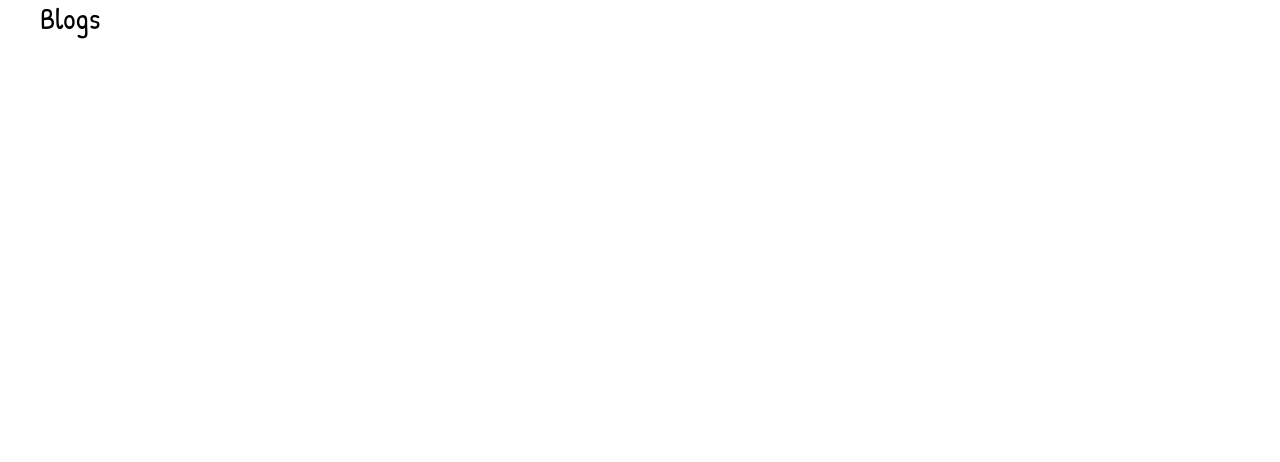
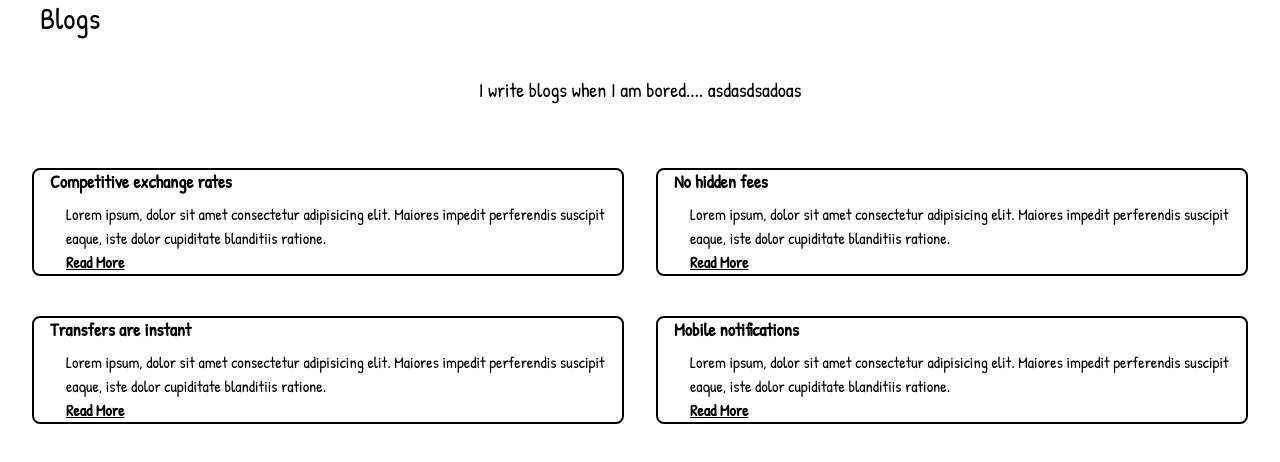
Before and after one commit to pratikdevdas/myportfolio, a Next.js app: page /Blogs in a window 1280 px wide. Shown: the top 462 px of the page. Built offline with nearby package versions, Linux system fonts and the light colour scheme.

Commit message:
added blog

```diff
--- a/pages/Blogs.js
+++ b/pages/Blogs.js
@@ -1,9 +1,65 @@
+
+import { AnnotationIcon, GlobeAltIcon, LightningBoltIcon, ScaleIcon } from '@heroicons/react/outline'
+
+const features = [
+  {
+    name: 'Competitive exchange rates',
+    description:
+      'Lorem ipsum, dolor sit amet consectetur adipisicing elit. Maiores impedit perferendis suscipit eaque, iste dolor cupiditate blanditiis ratione.',
+    icon: GlobeAltIcon,
+    readmore : 'Read More'
+  },
+  {
+    name: 'No hidden fees',
+    description:
+      'Lorem ipsum, dolor sit amet consectetur adipisicing elit. Maiores impedit perferendis suscipit eaque, iste dolor cupiditate blanditiis ratione.',
+    icon: ScaleIcon,
+    readmore : 'Read More'
+  },
+  {
+    name: 'Transfers are instant',
+    description:
+      'Lorem ipsum, dolor sit amet consectetur adipisicing elit. Maiores impedit perferendis suscipit eaque, iste dolor cupiditate blanditiis ratione.',
+    icon: LightningBoltIcon,
+    readmore : 'Read More'
+  },
+  {
+    name: 'Mobile notifications',
+    description:
+      'Lorem ipsum, dolor sit amet consectetur adipisicing elit. Maiores impedit perferendis suscipit eaque, iste dolor cupiditate blanditiis ratione.',
+    icon: AnnotationIcon,
+    readmore : 'Read More'
+  },
+]
 
 const Blogs = () => {
   return (
     <div>
       <div className="text-3xl pl-10">Blogs</div>
 
+      <div className="max-w-7xl mx-auto px-4 sm:px-6 lg:px-8">
+
+          <p className="mt-4 max-w-2xl text-xl text-gray-500 lg:mx-auto py-6 lg:text-center">
+            I write blogs when I am bored.... asdasdsadoas
+          </p>
+
+
+        <div className="my-10 ">
+          <dl className="space-y-10 md:space-y-0 md:grid md:grid-cols-2 md:gap-x-8 md:gap-y-10 ">
+            {features.map((feature) => (
+              <div key={feature.name} className="relative border-2 border-black rounded-lg ">
+                <dt>
+
+                  <h3 className=" ml-4 text-lg leading-6 text-gray-900 font-extrabold">{feature.name}</h3>
+                </dt>
+                <dd className="mt-2 ml-8 text-base text-gray-500">{feature.description}</dd>
+                <dd className='ml-8 underline font-bold'><a href="">{feature.readmore}</a></dd>
+              </div>
+            ))}
+          </dl>
+        </div>
+
+    </div>
     </div>
   )
 }
```
